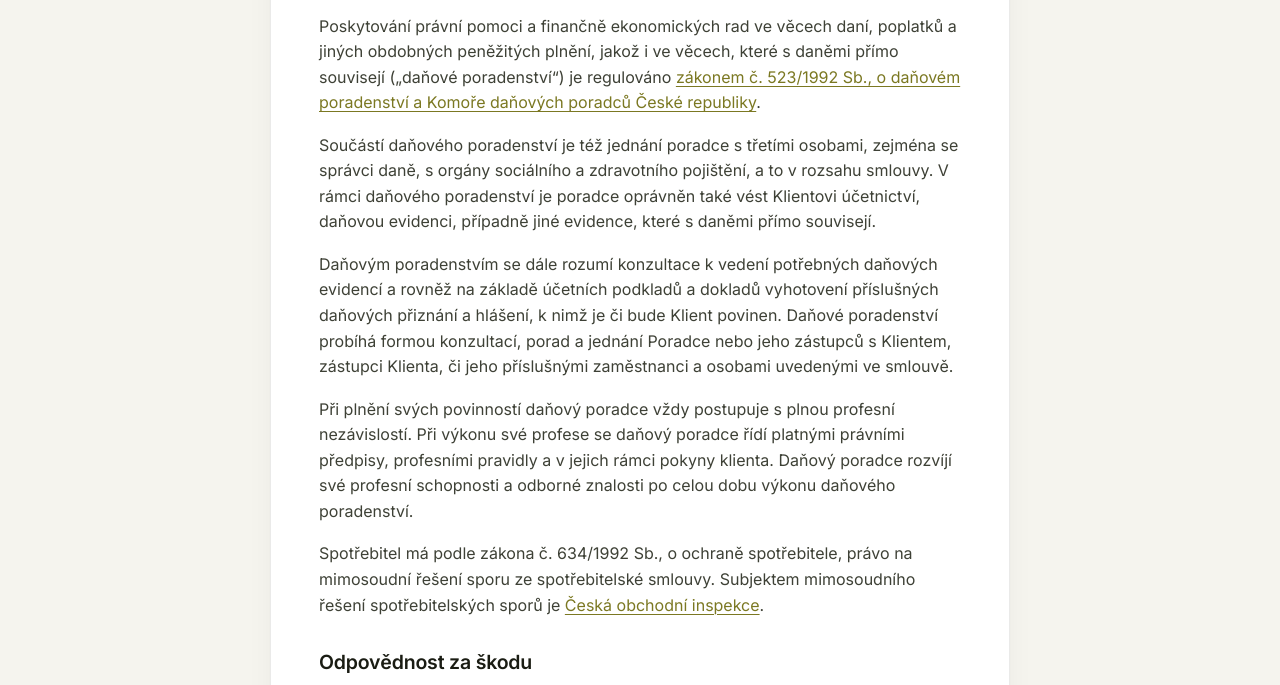
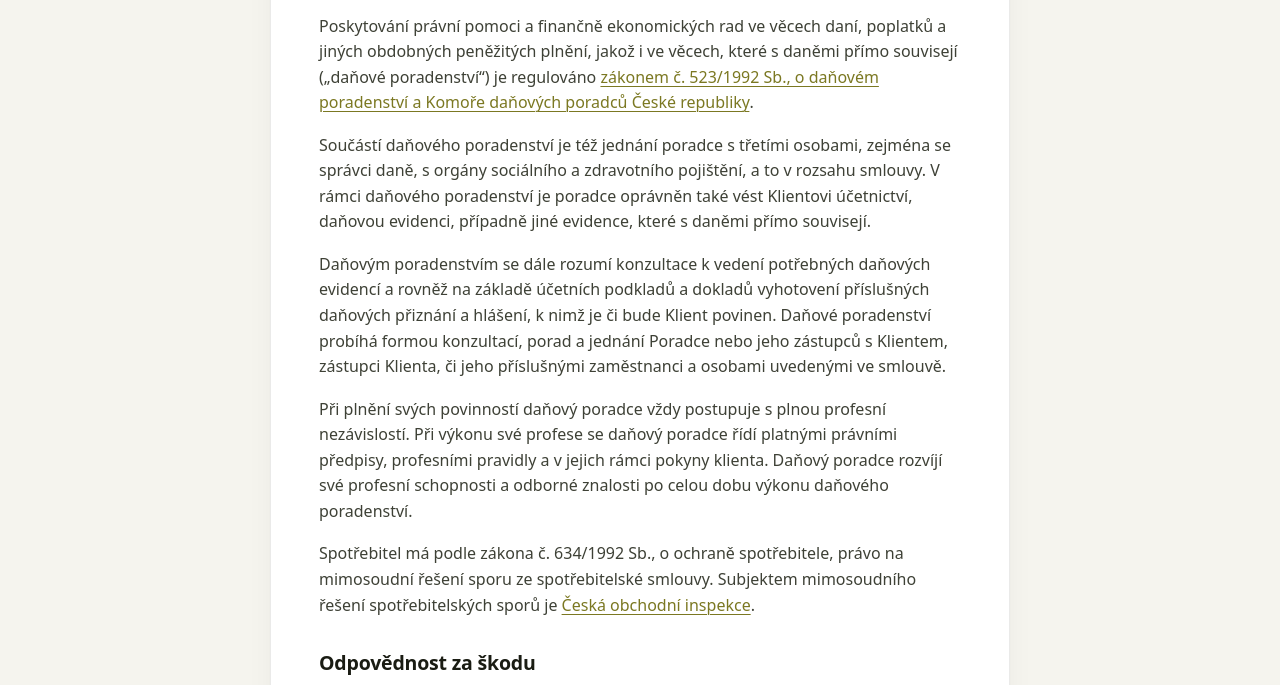
Before and after one commit to ondrejhubeny/incomeucto.cz, a plain HTML site: page danove-poradenstvi/index.html in a window 1280 px wide. Shown: the part 296-981 px from the top of the page. Drawn offline with Linux system fonts and the light colour scheme.

Commit message:
Switch to pure system font stack and remove external Google Fonts requests

```diff
--- a/danove-poradenstvi/index.html
+++ b/danove-poradenstvi/index.html
@@ -6,9 +6,6 @@
   <title>Daňové poradenství | IN:COME ÚČTO s.r.o.</title>
   <meta name="description" content="Základní informace o daňovém poradenství, odpovědnosti za škodu, profesním pojištění a povinnosti mlčenlivosti dle zákona č. 523/1992 Sb.">
   <link rel="icon" type="image/svg+xml" href="/assets/favicon.svg">
-  <link rel="preconnect" href="https://fonts.googleapis.com">
-  <link rel="preconnect" href="https://fonts.gstatic.com" crossorigin>
-  <link href="https://fonts.googleapis.com/css2?family=Inter:wght@400;500;600&display=swap" rel="stylesheet">
   <link rel="stylesheet" href="/styles.css">
 </head>
 <body>
--- a/styles.css
+++ b/styles.css
@@ -41,7 +41,7 @@ body {
   flex-direction: column;
   background-color: var(--bg);
   color: var(--ink);
-  font-family: "Inter", system-ui, -apple-system, "Segoe UI", Roboto, "Helvetica Neue", Arial, sans-serif;
+  font-family: system-ui, -apple-system, "Segoe UI", Roboto, "Helvetica Neue", Arial, sans-serif;
   line-height: 1.6;
   border-top: 3px solid var(--olive);
 }
```
Also changed, not shown: index.html (+0 -3 lines), vnitrni-oznamovaci-system/index.html (+0 -3 lines).
